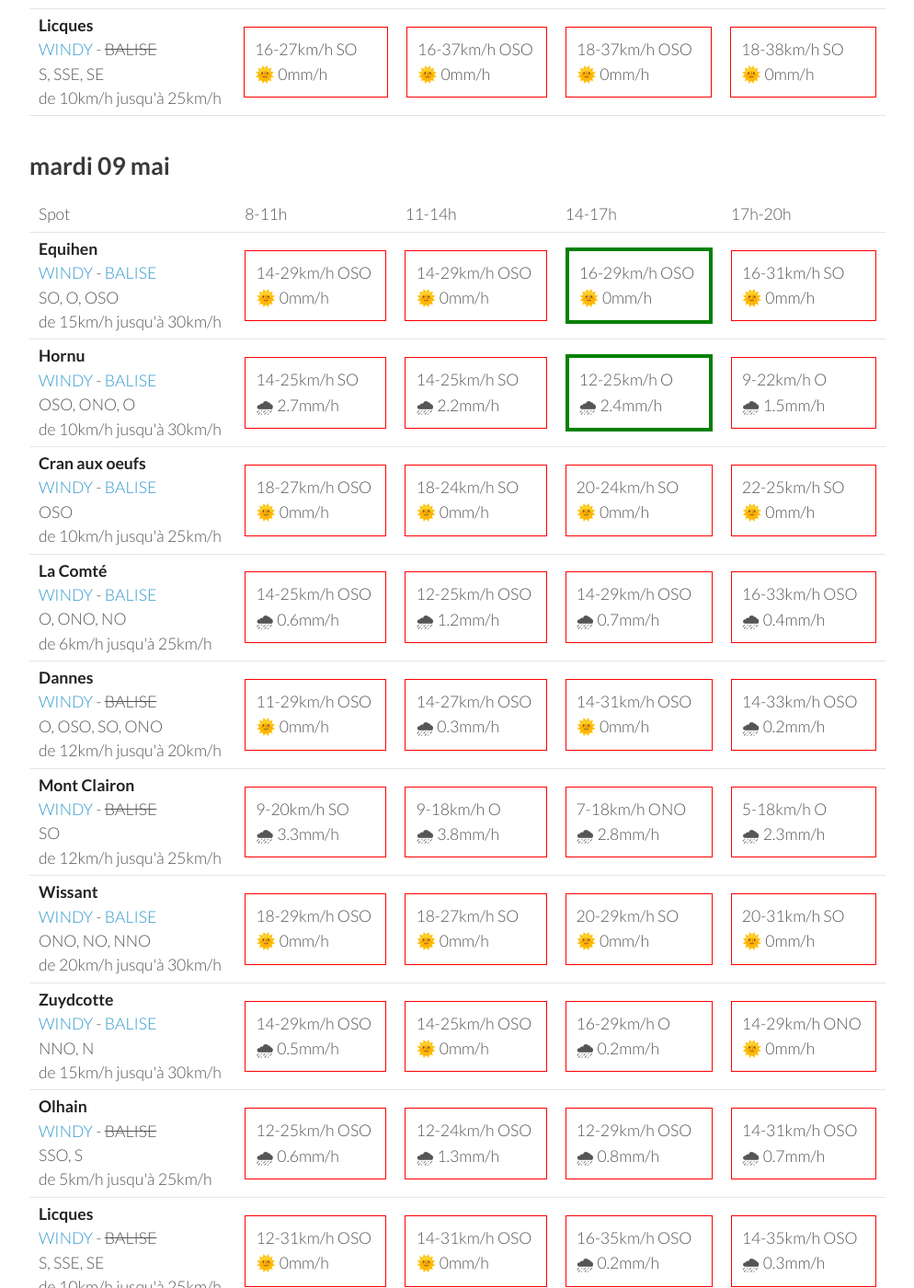
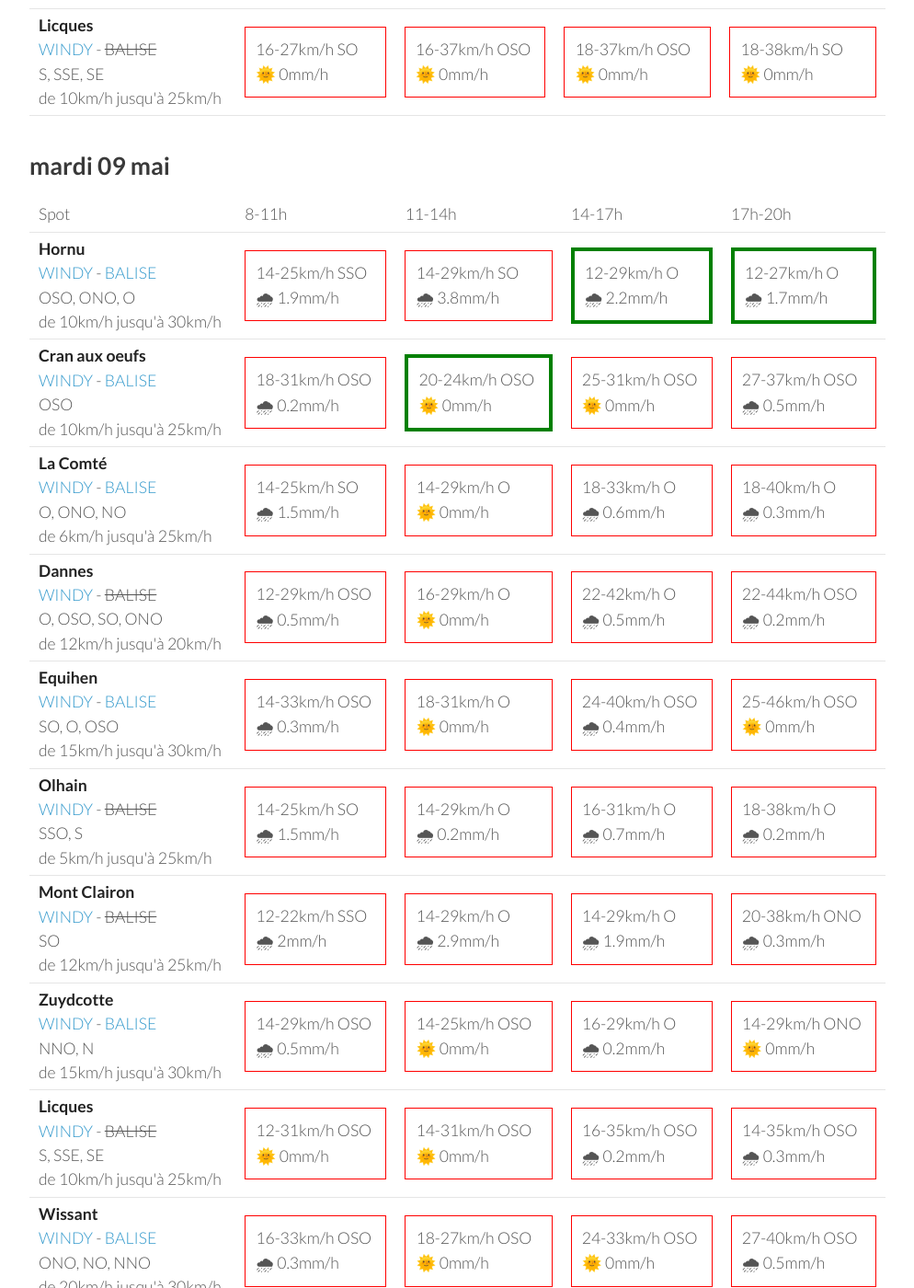
Before and after one commit to parapente-dans-le-nord/parapente-dans-le-nord.github.io, a Jekyll site: the page built from all.markdown, in a window 1280 px wide and 1400 px high, scrolled down 4340 px. Shown: the whole window at 92% size, without its empty margins (26-1020 px from the left). Built offline with Jekyll 4.4.1, drawn with Linux system fonts in a browser that asks for light colours; some of the changed text lies outside the part shown.

Commit message:
update index.markdown

```diff
--- a/all.markdown
+++ b/all.markdown
@@ -265,80 +265,70 @@ page mise à jour le samedi 06 mai 13:03
 <tr>
         <td><strong>Hornu</strong><br><a href="https://windy.com/50.424/3.819?50.024,3.818,8,m:e3daghw">WINDY</a> - <span class=""><a href="https://balisemeteo.com/balise_histo.php?idBalise=5040">BALISE</a> </span><br> <span class="vent-favorable">OSO, ONO, O</span><br><span class="force-vent">de 10km/h jusqu'à 30km/h</span> </td>
 
-            <td><div class="not-flyable"><p>9-16km/h SO</p><p>🌞 0mm/h</p></div></td>
-            <td><div class="flyable"><p>11-24km/h O</p><p>🌞 0mm/h</p></div></td>
-            <td><div class="flyable"><p>11-24km/h OSO</p><p>🌧 0.2mm/h</p></div></td>
-            <td><div class="flyable"><p>14-27km/h OSO</p><p>🌞 0mm/h</p></div></td>
+            <td><div class="not-flyable"><p>7-14km/h SO</p><p>🌞 0mm/h</p></div></td>
+            <td><div class="not-flyable"><p>7-20km/h O</p><p>🌞 0mm/h</p></div></td>
+            <td><div class="flyable"><p>11-22km/h OSO</p><p>🌞 0mm/h</p></div></td>
+            <td><div class="flyable"><p>12-24km/h OSO</p><p>🌞 0mm/h</p></div></td>
 
 
     </tr>
 <tr>
         <td><strong>Equihen</strong><br><a href="https://windy.com/50.679/1.572?50.279,1.571,8,m:e3CagdM">WINDY</a> - <span class=""><a href="https://balisemeteo.com/balise_histo.php?idBalise=159">BALISE</a> </span><br> <span class="vent-favorable">SO, O, OSO</span><br><span class="force-vent">de 15km/h jusqu'à 30km/h</span> </td>
 
-            <td><div class="not-flyable"><p>14-24km/h SO</p><p>🌞 0mm/h</p></div></td>
-            <td><div class="not-flyable"><p>16-31km/h SO</p><p>🌞 0mm/h</p></div></td>
-            <td><div class="not-flyable"><p>18-37km/h SO</p><p>🌞 0mm/h</p></div></td>
-            <td><div class="not-flyable"><p>16-35km/h SO</p><p>🌞 0mm/h</p></div></td>
+            <td><div class="not-flyable"><p>12-22km/h SO</p><p>🌞 0mm/h</p></div></td>
+            <td><div class="not-flyable"><p>14-29km/h SO</p><p>🌞 0mm/h</p></div></td>
+            <td><div class="not-flyable"><p>18-35km/h SO</p><p>🌞 0mm/h</p></div></td>
+            <td><div class="not-flyable"><p>14-35km/h SO</p><p>🌞 0mm/h</p></div></td>
 
 
     </tr>
 <tr>
         <td><strong>La Comté</strong><br><a href="https://windy.com/50.426/2.500?50.025,2.499,8">WINDY</a> - <span class=""><a href="https://balisemeteo.com/balise.php?idBalise=">BALISE</a> </span><br> <span class="vent-favorable">O, ONO, NO</span><br><span class="force-vent">de 6km/h jusqu'à 25km/h</span> </td>
 
-            <td><div class="not-flyable"><p>14-27km/h OSO</p><p>🌞 0mm/h</p></div></td>
-            <td><div class="not-flyable"><p>14-31km/h OSO</p><p>🌞 0mm/h</p></div></td>
-            <td><div class="not-flyable"><p>12-31km/h OSO</p><p>🌞 0mm/h</p></div></td>
+            <td><div class="not-flyable"><p>16-29km/h OSO</p><p>🌞 0mm/h</p></div></td>
             <td><div class="not-flyable"><p>14-31km/h O</p><p>🌞 0mm/h</p></div></td>
+            <td><div class="not-flyable"><p>12-29km/h OSO</p><p>🌞 0mm/h</p></div></td>
+            <td><div class="not-flyable"><p>12-29km/h O</p><p>🌞 0mm/h</p></div></td>
 
 
     </tr>
 <tr>
         <td><strong>Cran aux oeufs</strong><br><a href="https://windy.com/50.847/1.584?50.451,1.582,8,m:e3TagdN">WINDY</a> - <span class=""><a href="https://www.meteociel.fr/temps-reel/obs_villes.php?code2=7004">BALISE</a> </span><br> <span class="vent-favorable">OSO</span><br><span class="force-vent">de 10km/h jusqu'à 25km/h</span> </td>
 
-            <td><div class="not-flyable"><p>16-20km/h SO</p><p>🌞 0mm/h</p></div></td>
-            <td><div class="not-flyable"><p>20-27km/h SO</p><p>🌞 0mm/h</p></div></td>
+            <td><div class="not-flyable"><p>14-20km/h SO</p><p>🌞 0mm/h</p></div></td>
+            <td><div class="not-flyable"><p>18-25km/h SO</p><p>🌞 0mm/h</p></div></td>
             <td><div class="not-flyable"><p>24-31km/h SO</p><p>🌞 0mm/h</p></div></td>
-            <td><div class="not-flyable"><p>22-29km/h SO</p><p>🌞 0mm/h</p></div></td>
+            <td><div class="not-flyable"><p>20-31km/h SO</p><p>🌞 0mm/h</p></div></td>
 
 
     </tr>
 <tr>
         <td><strong>Mont Clairon</strong><br><a href="https://windy.com/49.919/2.729?49.515,2.730,8,m:e2magfH">WINDY</a> - <span class="no-balise"> BALISE </span><br> <span class="vent-favorable">SO</span><br><span class="force-vent">de 12km/h jusqu'à 25km/h</span> </td>
 
-            <td><div class="not-flyable"><p>11-20km/h ONO</p><p>🌞 0mm/h</p></div></td>
-            <td><div class="not-flyable"><p>9-22km/h O</p><p>🌞 0mm/h</p></div></td>
-            <td><div class="not-flyable"><p>9-24km/h OSO</p><p>🌞 0mm/h</p></div></td>
-            <td><div class="not-flyable"><p>14-27km/h OSO</p><p>🌞 0mm/h</p></div></td>
+            <td><div class="not-flyable"><p>12-22km/h O</p><p>🌞 0mm/h</p></div></td>
+            <td><div class="not-flyable"><p>9-25km/h O</p><p>🌞 0mm/h</p></div></td>
+            <td><div class="not-flyable"><p>9-22km/h OSO</p><p>🌞 0mm/h</p></div></td>
+            <td><div class="not-flyable"><p>12-27km/h OSO</p><p>🌞 0mm/h</p></div></td>
 
 
     </tr>
 <tr>
         <td><strong>Dannes</strong><br><a href="https://windy.com/50.587/1.637?50.188,1.637,8">WINDY</a> - <span class="no-balise"> BALISE </span><br> <span class="vent-favorable">O, OSO, SO, ONO</span><br><span class="force-vent">de 12km/h jusqu'à 20km/h</span> </td>
 
-            <td><div class="not-flyable"><p>12-22km/h SO</p><p>🌞 0mm/h</p></div></td>
-            <td><div class="not-flyable"><p>14-31km/h OSO</p><p>🌞 0mm/h</p></div></td>
-            <td><div class="not-flyable"><p>16-35km/h OSO</p><p>🌞 0mm/h</p></div></td>
-            <td><div class="not-flyable"><p>12-35km/h SO</p><p>🌞 0mm/h</p></div></td>
+            <td><div class="not-flyable"><p>11-20km/h OSO</p><p>🌞 0mm/h</p></div></td>
+            <td><div class="not-flyable"><p>12-27km/h SO</p><p>🌞 0mm/h</p></div></td>
+            <td><div class="not-flyable"><p>14-33km/h SO</p><p>🌞 0mm/h</p></div></td>
+            <td><div class="not-flyable"><p>12-31km/h OSO</p><p>🌞 0mm/h</p></div></td>
 
 
     </tr>
 <tr>
-        <td><strong>Olhain</strong><br><a href="https://windy.com/50.434/2.586?50.031,2.587,8,m:e3eagft">WINDY</a> - <span class="no-balise"> BALISE </span><br> <span class="vent-favorable">SSO, S</span><br><span class="force-vent">de 5km/h jusqu'à 25km/h</span> </td>
+        <td><strong>Wissant</strong><br><a href="https://windy.com/50.885/1.653?50.488,1.653,8,m:e3XagdU">WINDY</a> - <span class=""><a href="https://balisemeteo.com/balise_histo.php?idBalise=159">BALISE</a> </span><br> <span class="vent-favorable">ONO, NO, NNO</span><br><span class="force-vent">de 20km/h jusqu'à 30km/h</span> </td>
 
-            <td><div class="not-flyable"><p>14-25km/h OSO</p><p>🌞 0mm/h</p></div></td>
-            <td><div class="not-flyable"><p>14-29km/h OSO</p><p>🌞 0mm/h</p></div></td>
-            <td><div class="not-flyable"><p>12-29km/h OSO</p><p>🌞 0mm/h</p></div></td>
-            <td><div class="not-flyable"><p>12-29km/h O</p><p>🌞 0mm/h</p></div></td>
-
-
-    </tr>
-<tr>
-        <td><strong>Frencq</strong><br><a href="https://windy.com/50.559/1.669?50.159,1.670,8,m:e3qagdV">WINDY</a> - <span class=""><a href="https://balisemeteo.com/balise_histo.php?idBalise=159">BALISE</a> </span><br> <span class="vent-favorable">NE, NNE</span><br><span class="force-vent">de 10km/h jusqu'à 25km/h</span> </td>
-
-            <td><div class="not-flyable"><p>12-22km/h SO</p><p>🌞 0mm/h</p></div></td>
-            <td><div class="not-flyable"><p>14-31km/h OSO</p><p>🌞 0mm/h</p></div></td>
-            <td><div class="not-flyable"><p>16-33km/h OSO</p><p>🌞 0mm/h</p></div></td>
-            <td><div class="not-flyable"><p>11-35km/h OSO</p><p>🌞 0mm/h</p></div></td>
+            <td><div class="not-flyable"><p>14-22km/h SO</p><p>🌞 0mm/h</p></div></td>
+            <td><div class="not-flyable"><p>20-29km/h SO</p><p>🌞 0mm/h</p></div></td>
+            <td><div class="not-flyable"><p>24-35km/h SO</p><p>🌞 0mm/h</p></div></td>
+            <td><div class="not-flyable"><p>20-35km/h SO</p><p>🌞 0mm/h</p></div></td>
 
 
     </tr>
@@ -353,12 +343,22 @@ page mise à jour le samedi 06 mai 13:03
 
     </tr>
 <tr>
-        <td><strong>Wissant</strong><br><a href="https://windy.com/50.885/1.653?50.488,1.653,8,m:e3XagdU">WINDY</a> - <span class=""><a href="https://balisemeteo.com/balise_histo.php?idBalise=159">BALISE</a> </span><br> <span class="vent-favorable">ONO, NO, NNO</span><br><span class="force-vent">de 20km/h jusqu'à 30km/h</span> </td>
+        <td><strong>Frencq</strong><br><a href="https://windy.com/50.559/1.669?50.159,1.670,8,m:e3qagdV">WINDY</a> - <span class=""><a href="https://balisemeteo.com/balise_histo.php?idBalise=159">BALISE</a> </span><br> <span class="vent-favorable">NE, NNE</span><br><span class="force-vent">de 10km/h jusqu'à 25km/h</span> </td>
 
-            <td><div class="not-flyable"><p>18-24km/h SO</p><p>🌞 0mm/h</p></div></td>
-            <td><div class="not-flyable"><p>20-33km/h SO</p><p>🌞 0mm/h</p></div></td>
-            <td><div class="not-flyable"><p>24-37km/h SO</p><p>🌞 0mm/h</p></div></td>
-            <td><div class="not-flyable"><p>22-35km/h SO</p><p>🌞 0mm/h</p></div></td>
+            <td><div class="not-flyable"><p>11-20km/h OSO</p><p>🌞 0mm/h</p></div></td>
+            <td><div class="not-flyable"><p>12-27km/h OSO</p><p>🌞 0mm/h</p></div></td>
+            <td><div class="not-flyable"><p>14-33km/h OSO</p><p>🌞 0mm/h</p></div></td>
+            <td><div class="not-flyable"><p>12-31km/h OSO</p><p>🌞 0mm/h</p></div></td>
+
+
+    </tr>
+<tr>
+        <td><strong>Olhain</strong><br><a href="https://windy.com/50.434/2.586?50.031,2.587,8,m:e3eagft">WINDY</a> - <span class="no-balise"> BALISE </span><br> <span class="vent-favorable">SSO, S</span><br><span class="force-vent">de 5km/h jusqu'à 25km/h</span> </td>
+
+            <td><div class="not-flyable"><p>16-29km/h OSO</p><p>🌞 0mm/h</p></div></td>
+            <td><div class="not-flyable"><p>12-31km/h O</p><p>🌞 0mm/h</p></div></td>
+            <td><div class="not-flyable"><p>12-29km/h OSO</p><p>🌞 0mm/h</p></div></td>
+            <td><div class="not-flyable"><p>12-31km/h O</p><p>🌞 0mm/h</p></div></td>
 
 
     </tr>
@@ -389,72 +389,72 @@ page mise à jour le samedi 06 mai 13:03
       <td>17h-20h</td>
     </tr>
 <tr>
-        <td><strong>Equihen</strong><br><a href="https://windy.com/50.679/1.572?50.279,1.571,8,m:e3CagdM">WINDY</a> - <span class=""><a href="https://balisemeteo.com/balise_histo.php?idBalise=159">BALISE</a> </span><br> <span class="vent-favorable">SO, O, OSO</span><br><span class="force-vent">de 15km/h jusqu'à 30km/h</span> </td>
-
-            <td><div class="not-flyable"><p>14-29km/h OSO</p><p>🌞 0mm/h</p></div></td>
-            <td><div class="not-flyable"><p>14-29km/h OSO</p><p>🌞 0mm/h</p></div></td>
-            <td><div class="flyable"><p>16-29km/h OSO</p><p>🌞 0mm/h</p></div></td>
-            <td><div class="not-flyable"><p>16-31km/h SO</p><p>🌞 0mm/h</p></div></td>
-
-
-    </tr>
-<tr>
         <td><strong>Hornu</strong><br><a href="https://windy.com/50.424/3.819?50.024,3.818,8,m:e3daghw">WINDY</a> - <span class=""><a href="https://balisemeteo.com/balise_histo.php?idBalise=5040">BALISE</a> </span><br> <span class="vent-favorable">OSO, ONO, O</span><br><span class="force-vent">de 10km/h jusqu'à 30km/h</span> </td>
 
-            <td><div class="not-flyable"><p>14-25km/h SO</p><p>🌧 2.7mm/h</p></div></td>
-            <td><div class="not-flyable"><p>14-25km/h SO</p><p>🌧 2.2mm/h</p></div></td>
-            <td><div class="flyable"><p>12-25km/h O</p><p>🌧 2.4mm/h</p></div></td>
-            <td><div class="not-flyable"><p>9-22km/h O</p><p>🌧 1.5mm/h</p></div></td>
+            <td><div class="not-flyable"><p>14-25km/h SSO</p><p>🌧 1.9mm/h</p></div></td>
+            <td><div class="not-flyable"><p>14-29km/h SO</p><p>🌧 3.8mm/h</p></div></td>
+            <td><div class="flyable"><p>12-29km/h O</p><p>🌧 2.2mm/h</p></div></td>
+            <td><div class="flyable"><p>12-27km/h O</p><p>🌧 1.7mm/h</p></div></td>
 
 
     </tr>
 <tr>
         <td><strong>Cran aux oeufs</strong><br><a href="https://windy.com/50.847/1.584?50.451,1.582,8,m:e3TagdN">WINDY</a> - <span class=""><a href="https://www.meteociel.fr/temps-reel/obs_villes.php?code2=7004">BALISE</a> </span><br> <span class="vent-favorable">OSO</span><br><span class="force-vent">de 10km/h jusqu'à 25km/h</span> </td>
 
-            <td><div class="not-flyable"><p>18-27km/h OSO</p><p>🌞 0mm/h</p></div></td>
-            <td><div class="not-flyable"><p>18-24km/h SO</p><p>🌞 0mm/h</p></div></td>
-            <td><div class="not-flyable"><p>20-24km/h SO</p><p>🌞 0mm/h</p></div></td>
-            <td><div class="not-flyable"><p>22-25km/h SO</p><p>🌞 0mm/h</p></div></td>
+            <td><div class="not-flyable"><p>18-31km/h OSO</p><p>🌧 0.2mm/h</p></div></td>
+            <td><div class="flyable"><p>20-24km/h OSO</p><p>🌞 0mm/h</p></div></td>
+            <td><div class="not-flyable"><p>25-31km/h OSO</p><p>🌞 0mm/h</p></div></td>
+            <td><div class="not-flyable"><p>27-37km/h OSO</p><p>🌧 0.5mm/h</p></div></td>
 
 
     </tr>
 <tr>
         <td><strong>La Comté</strong><br><a href="https://windy.com/50.426/2.500?50.025,2.499,8">WINDY</a> - <span class=""><a href="https://balisemeteo.com/balise.php?idBalise=">BALISE</a> </span><br> <span class="vent-favorable">O, ONO, NO</span><br><span class="force-vent">de 6km/h jusqu'à 25km/h</span> </td>
 
-            <td><div class="not-flyable"><p>14-25km/h OSO</p><p>🌧 0.6mm/h</p></div></td>
-            <td><div class="not-flyable"><p>12-25km/h OSO</p><p>🌧 1.2mm/h</p></div></td>
-            <td><div class="not-flyable"><p>14-29km/h OSO</p><p>🌧 0.7mm/h</p></div></td>
-            <td><div class="not-flyable"><p>16-33km/h OSO</p><p>🌧 0.4mm/h</p></div></td>
+            <td><div class="not-flyable"><p>14-25km/h SO</p><p>🌧 1.5mm/h</p></div></td>
+            <td><div class="not-flyable"><p>14-29km/h O</p><p>🌞 0mm/h</p></div></td>
+            <td><div class="not-flyable"><p>18-33km/h O</p><p>🌧 0.6mm/h</p></div></td>
+            <td><div class="not-flyable"><p>18-40km/h O</p><p>🌧 0.3mm/h</p></div></td>
 
 
     </tr>
 <tr>
         <td><strong>Dannes</strong><br><a href="https://windy.com/50.587/1.637?50.188,1.637,8">WINDY</a> - <span class="no-balise"> BALISE </span><br> <span class="vent-favorable">O, OSO, SO, ONO</span><br><span class="force-vent">de 12km/h jusqu'à 20km/h</span> </td>
 
-            <td><div class="not-flyable"><p>11-29km/h OSO</p><p>🌞 0mm/h</p></div></td>
-            <td><div class="not-flyable"><p>14-27km/h OSO</p><p>🌧 0.3mm/h</p></div></td>
-            <td><div class="not-flyable"><p>14-31km/h OSO</p><p>🌞 0mm/h</p></div></td>
-            <td><div class="not-flyable"><p>14-33km/h OSO</p><p>🌧 0.2mm/h</p></div></td>
+            <td><div class="not-flyable"><p>12-29km/h OSO</p><p>🌧 0.5mm/h</p></div></td>
+            <td><div class="not-flyable"><p>16-29km/h O</p><p>🌞 0mm/h</p></div></td>
+            <td><div class="not-flyable"><p>22-42km/h O</p><p>🌧 0.5mm/h</p></div></td>
+            <td><div class="not-flyable"><p>22-44km/h OSO</p><p>🌧 0.2mm/h</p></div></td>
+
+
+    </tr>
+<tr>
+        <td><strong>Equihen</strong><br><a href="https://windy.com/50.679/1.572?50.279,1.571,8,m:e3CagdM">WINDY</a> - <span class=""><a href="https://balisemeteo.com/balise_histo.php?idBalise=159">BALISE</a> </span><br> <span class="vent-favorable">SO, O, OSO</span><br><span class="force-vent">de 15km/h jusqu'à 30km/h</span> </td>
+
+            <td><div class="not-flyable"><p>14-33km/h OSO</p><p>🌧 0.3mm/h</p></div></td>
+            <td><div class="not-flyable"><p>18-31km/h O</p><p>🌞 0mm/h</p></div></td>
+            <td><div class="not-flyable"><p>24-40km/h OSO</p><p>🌧 0.4mm/h</p></div></td>
+            <td><div class="not-flyable"><p>25-46km/h OSO</p><p>🌞 0mm/h</p></div></td>
+
+
+    </tr>
+<tr>
+        <td><strong>Olhain</strong><br><a href="https://windy.com/50.434/2.586?50.031,2.587,8,m:e3eagft">WINDY</a> - <span class="no-balise"> BALISE </span><br> <span class="vent-favorable">SSO, S</span><br><span class="force-vent">de 5km/h jusqu'à 25km/h</span> </td>
+
+            <td><div class="not-flyable"><p>14-25km/h SO</p><p>🌧 1.5mm/h</p></div></td>
+            <td><div class="not-flyable"><p>14-29km/h O</p><p>🌧 0.2mm/h</p></div></td>
+            <td><div class="not-flyable"><p>16-31km/h O</p><p>🌧 0.7mm/h</p></div></td>
+            <td><div class="not-flyable"><p>18-38km/h O</p><p>🌧 0.2mm/h</p></div></td>
 
 
     </tr>
 <tr>
         <td><strong>Mont Clairon</strong><br><a href="https://windy.com/49.919/2.729?49.515,2.730,8,m:e2magfH">WINDY</a> - <span class="no-balise"> BALISE </span><br> <span class="vent-favorable">SO</span><br><span class="force-vent">de 12km/h jusqu'à 25km/h</span> </td>
 
-            <td><div class="not-flyable"><p>9-20km/h SO</p><p>🌧 3.3mm/h</p></div></td>
-            <td><div class="not-flyable"><p>9-18km/h O</p><p>🌧 3.8mm/h</p></div></td>
-            <td><div class="not-flyable"><p>7-18km/h ONO</p><p>🌧 2.8mm/h</p></div></td>
-            <td><div class="not-flyable"><p>5-18km/h O</p><p>🌧 2.3mm/h</p></div></td>
-
-
-    </tr>
-<tr>
-        <td><strong>Wissant</strong><br><a href="https://windy.com/50.885/1.653?50.488,1.653,8,m:e3XagdU">WINDY</a> - <span class=""><a href="https://balisemeteo.com/balise_histo.php?idBalise=159">BALISE</a> </span><br> <span class="vent-favorable">ONO, NO, NNO</span><br><span class="force-vent">de 20km/h jusqu'à 30km/h</span> </td>
-
-            <td><div class="not-flyable"><p>18-29km/h OSO</p><p>🌞 0mm/h</p></div></td>
-            <td><div class="not-flyable"><p>18-27km/h SO</p><p>🌞 0mm/h</p></div></td>
-            <td><div class="not-flyable"><p>20-29km/h SO</p><p>🌞 0mm/h</p></div></td>
-            <td><div class="not-flyable"><p>20-31km/h SO</p><p>🌞 0mm/h</p></div></td>
+            <td><div class="not-flyable"><p>12-22km/h SSO</p><p>🌧 2mm/h</p></div></td>
+            <td><div class="not-flyable"><p>14-29km/h O</p><p>🌧 2.9mm/h</p></div></td>
+            <td><div class="not-flyable"><p>14-29km/h O</p><p>🌧 1.9mm/h</p></div></td>
+            <td><div class="not-flyable"><p>20-38km/h ONO</p><p>🌧 0.3mm/h</p></div></td>
 
 
     </tr>
@@ -469,16 +469,6 @@ page mise à jour le samedi 06 mai 13:03
 
     </tr>
 <tr>
-        <td><strong>Olhain</strong><br><a href="https://windy.com/50.434/2.586?50.031,2.587,8,m:e3eagft">WINDY</a> - <span class="no-balise"> BALISE </span><br> <span class="vent-favorable">SSO, S</span><br><span class="force-vent">de 5km/h jusqu'à 25km/h</span> </td>
-
-            <td><div class="not-flyable"><p>12-25km/h OSO</p><p>🌧 0.6mm/h</p></div></td>
-            <td><div class="not-flyable"><p>12-24km/h OSO</p><p>🌧 1.3mm/h</p></div></td>
-            <td><div class="not-flyable"><p>12-29km/h OSO</p><p>🌧 0.8mm/h</p></div></td>
-            <td><div class="not-flyable"><p>14-31km/h OSO</p><p>🌧 0.7mm/h</p></div></td>
-
-
-    </tr>
-<tr>
         <td><strong>Licques</strong><br><a href="https://windy.com/50.786/1.936?50.388,1.934,8">WINDY</a> - <span class="no-balise"> BALISE </span><br> <span class="vent-favorable">S, SSE, SE</span><br><span class="force-vent">de 10km/h jusqu'à 25km/h</span> </td>
 
             <td><div class="not-flyable"><p>12-31km/h OSO</p><p>🌞 0mm/h</p></div></td>
@@ -489,12 +479,22 @@ page mise à jour le samedi 06 mai 13:03
 
     </tr>
 <tr>
+        <td><strong>Wissant</strong><br><a href="https://windy.com/50.885/1.653?50.488,1.653,8,m:e3XagdU">WINDY</a> - <span class=""><a href="https://balisemeteo.com/balise_histo.php?idBalise=159">BALISE</a> </span><br> <span class="vent-favorable">ONO, NO, NNO</span><br><span class="force-vent">de 20km/h jusqu'à 30km/h</span> </td>
+
+            <td><div class="not-flyable"><p>16-33km/h OSO</p><p>🌧 0.3mm/h</p></div></td>
+            <td><div class="not-flyable"><p>18-27km/h OSO</p><p>🌞 0mm/h</p></div></td>
+            <td><div class="not-flyable"><p>24-33km/h OSO</p><p>🌞 0mm/h</p></div></td>
+            <td><div class="not-flyable"><p>27-40km/h OSO</p><p>🌧 0.5mm/h</p></div></td>
+
+
+    </tr>
+<tr>
         <td><strong>Frencq</strong><br><a href="https://windy.com/50.559/1.669?50.159,1.670,8,m:e3qagdV">WINDY</a> - <span class=""><a href="https://balisemeteo.com/balise_histo.php?idBalise=159">BALISE</a> </span><br> <span class="vent-favorable">NE, NNE</span><br><span class="force-vent">de 10km/h jusqu'à 25km/h</span> </td>
 
-            <td><div class="not-flyable"><p>11-27km/h OSO</p><p>🌞 0mm/h</p></div></td>
-            <td><div class="not-flyable"><p>12-27km/h OSO</p><p>🌧 0.3mm/h</p></div></td>
-            <td><div class="not-flyable"><p>14-31km/h OSO</p><p>🌧 0.2mm/h</p></div></td>
-            <td><div class="not-flyable"><p>14-33km/h OSO</p><p>🌧 0.3mm/h</p></div></td>
+            <td><div class="not-flyable"><p>12-27km/h OSO</p><p>🌧 0.6mm/h</p></div></td>
+            <td><div class="not-flyable"><p>14-27km/h O</p><p>🌞 0mm/h</p></div></td>
+            <td><div class="not-flyable"><p>22-42km/h O</p><p>🌧 0.5mm/h</p></div></td>
+            <td><div class="not-flyable"><p>22-44km/h OSO</p><p>🌧 0.3mm/h</p></div></td>
 
 
     </tr>
```
Also changed, not shown: other parts of all.markdown (+1 -1 lines), index.markdown (+15 -15 lines).
